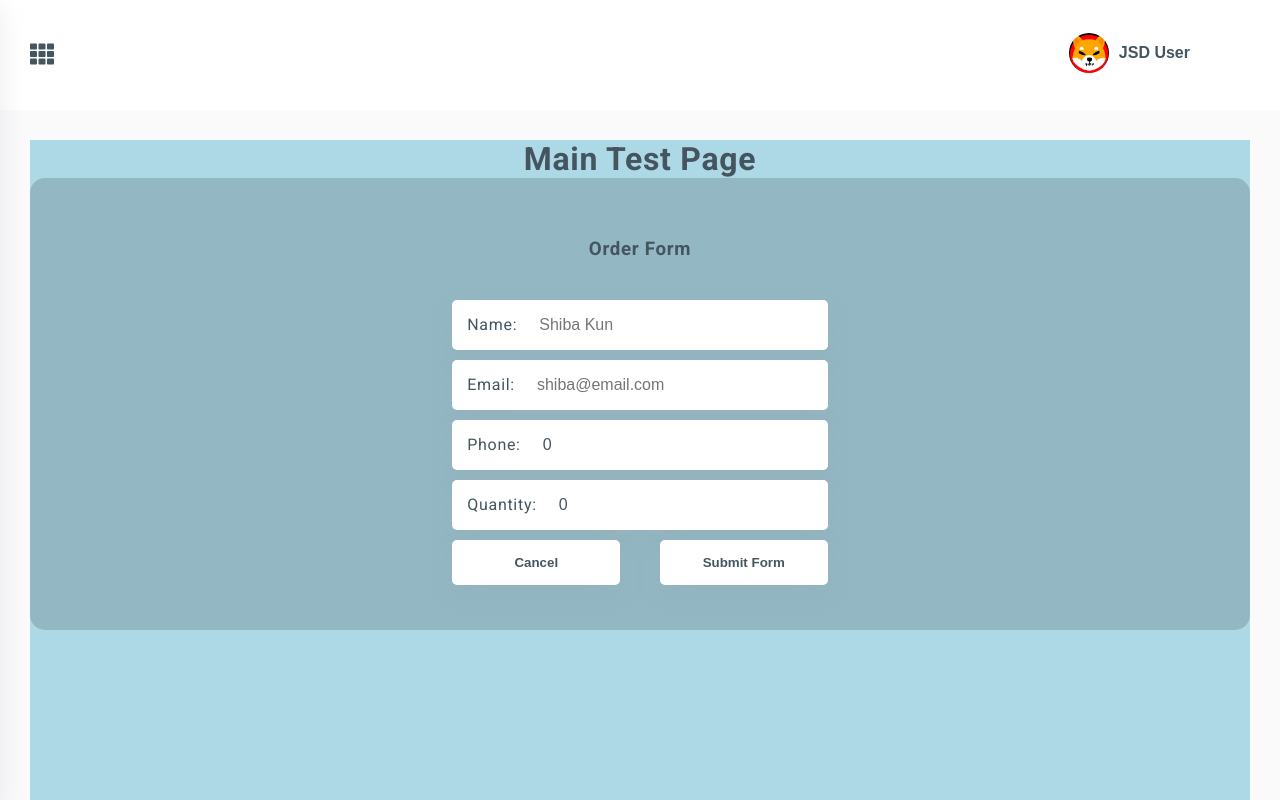
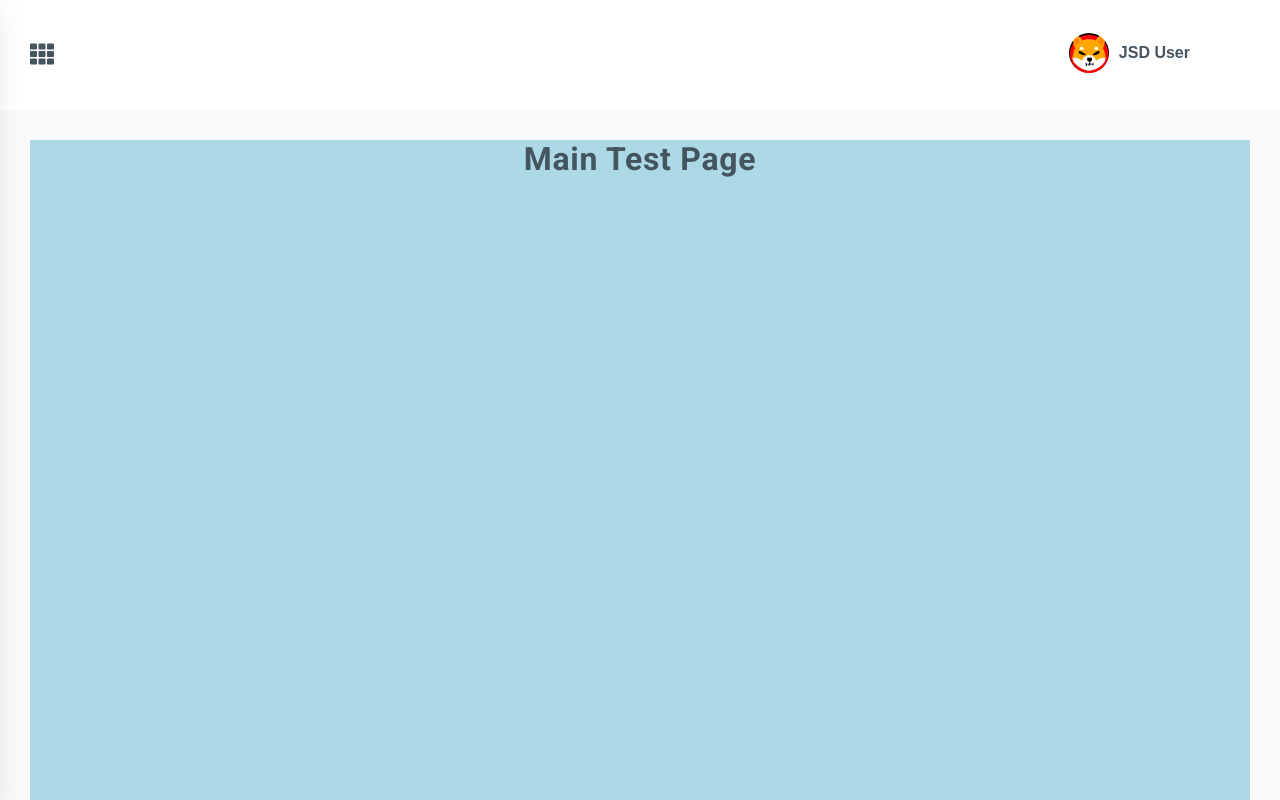
Before and after one commit to anpnguyen/react-typescript-template, a React (Create React App) app: page / in a window 1280 px wide. Shown: the top 800 px of the page. Built offline with nearby package versions, Linux system fonts and the light colour scheme.

Commit message:
refactor(minor): Minor refactoring

```diff
--- a/src/data/sidebar_route_data.data.ts
+++ b/src/data/sidebar_route_data.data.ts
@@ -3,6 +3,7 @@ import {
     faBox,
     faUserFriends,
     faCartPlus,
+    faShoppingCart,
 } from '@fortawesome/free-solid-svg-icons';
 
 export const SidebarRouteData = [
@@ -14,7 +15,7 @@ export const SidebarRouteData = [
     {
         title: 'Orders',
         route: '/orders',
-        icon: faCartPlus,
+        icon: faShoppingCart,
     },
     {
         title: 'Customers',
--- a/src/pages/Dashboard.tsx
+++ b/src/pages/Dashboard.tsx
@@ -1,11 +1,9 @@
-import React from 'react';
-import { Modal } from '../components/modal/Modal';
+import React, { useState } from 'react';
 
 const Dashboard = () => {
     return (
         <div style={{ height: '100vh', backgroundColor: 'lightblue' }}>
             <h1>Main Test Page</h1>
-            <Modal />
         </div>
     );
 };
```
